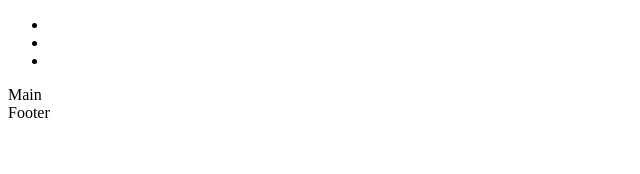
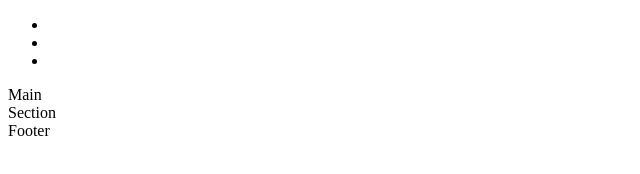
Before and after one commit to Lanarish/First_team_project, a plain HTML site: page index.html in a window 1280 px wide. Shown: the full height of the page, 0-640 px from the left. Drawn offline with Linux system fonts and the light colour scheme.

Commit message:
add section

```diff
--- a/index.html
+++ b/index.html
@@ -1,8 +1,8 @@
 <!DOCTYPE html>
 <html lang="en">
   <head>
-    <meta charset="UTF-8">
-    <meta name="viewport" content="width=device-width, initial-scale=1.0">
+    <meta charset="UTF-8" />
+    <meta name="viewport" content="width=device-width, initial-scale=1.0" />
     <title>Document</title>
   </head>
   <body>
@@ -15,7 +15,9 @@
         </ul>
       </nav>
     </header>
-    <main>Main</main>
+    <main>Main
+        <section>Section</section>
+    </main>
     <footer>Footer</footer>
   </body>
 </html>
```
Lines whose indentation alone changed are shown as unchanged.
